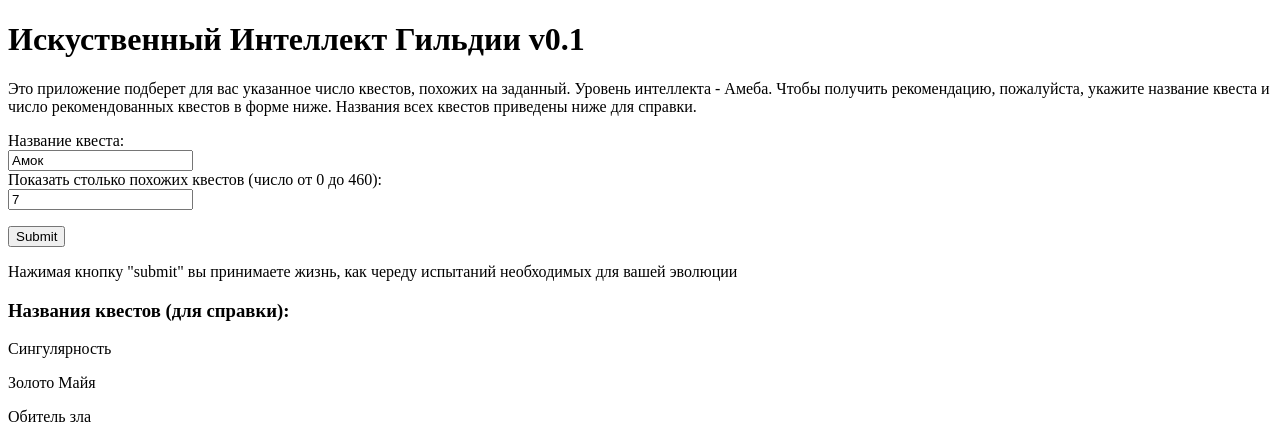
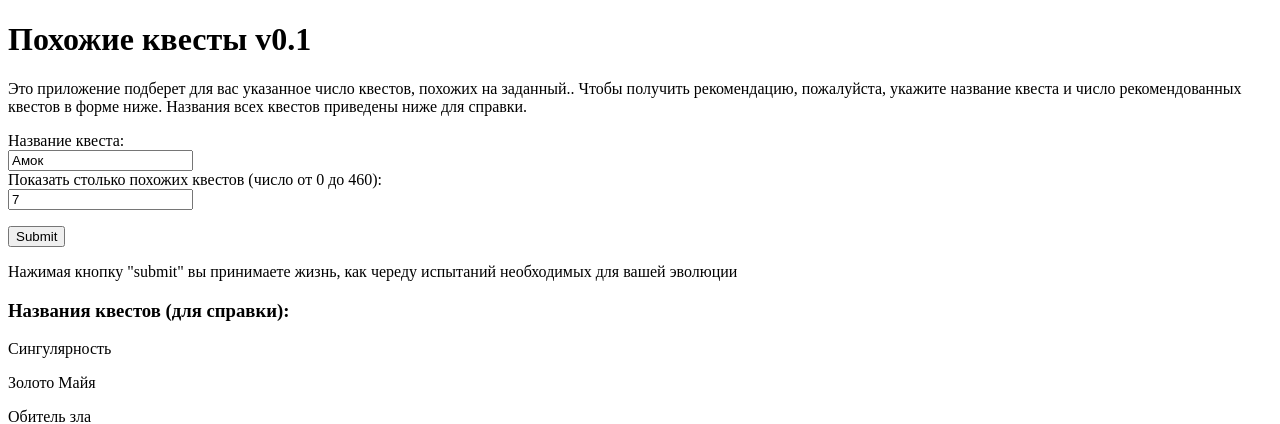
Before and after one commit to garinthengineer/quest_recommend_app, a Flask app: page / in a window 1280 px wide. Shown: the top 424 px of the page. Run offline with Flask 2, Linux system fonts and the light colour scheme.

Commit message:
hello again2

```diff
--- a/templates/index.html
+++ b/templates/index.html
@@ -5,8 +5,8 @@
     <title>Гильдия Квестов</title>
   </head>
   <body>
-      <h1>Искуственный Интеллект Гильдии v0.1</h1>
-      <p>Это приложение подберет для вас указанное число квестов, похожих на заданный. Уровень интеллекта - Амеба.
+      <h1>Похожие квесты v0.1</h1>
+      <p>Это приложение подберет для вас указанное число квестов, похожих на заданный..
         Чтобы получить рекомендацию, пожалуйста, укажите название квеста и число рекомендованных квестов в форме ниже. Названия всех квестов приведены ниже для справки.
       </p>
     <form method="POST">
```
